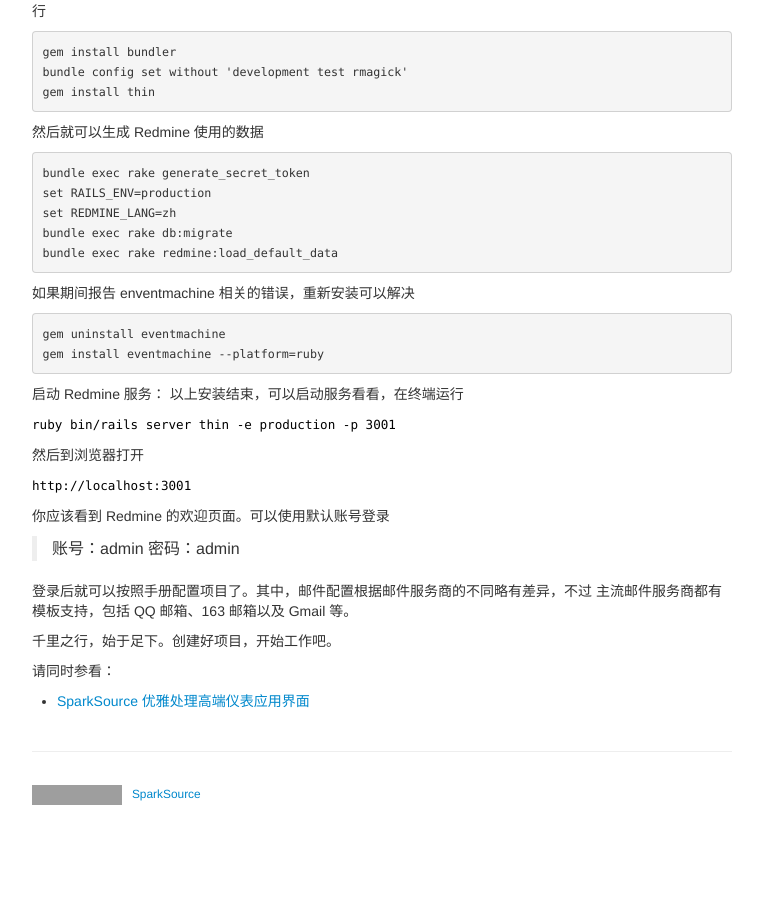
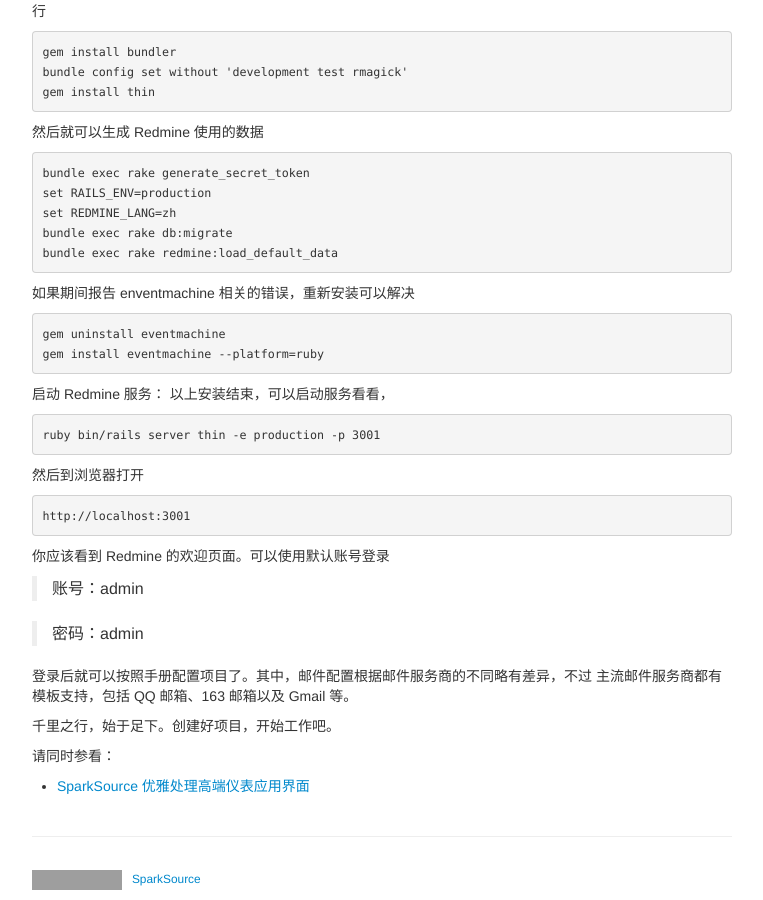
Before and after one commit to SparkSource-cn/web, a Jekyll site: the page built from pages/SparkSource使用Redmine进行项目管理.md, in a window 1280 px wide and 900 px high, scrolled down 934 px. Shown: the whole window, without its empty margins (258-1021 px from the left). Built offline with Jekyll 4.4.1, drawn with Linux system fonts in a browser that asks for light colours; before the commit the page ends 1749 px from its top, so only the background shows below that; grey boxes are pictures that could not be loaded.

Commit message:
edit code block again

````diff
--- a/pages/SparkSource使用Redmine进行项目管理.md
+++ b/pages/SparkSource使用Redmine进行项目管理.md
@@ -84,17 +84,22 @@ gem install eventmachine --platform=ruby
 ```
 
 启动 Redmine 服务：
-以上安装结束，可以启动服务看看，在终端运行
+以上安装结束，可以启动服务看看，
 
-`ruby bin/rails server thin -e production -p 3001`
+```
+ruby bin/rails server thin -e production -p 3001
+```
 
 然后到浏览器打开
 
-`http://localhost:3001`
+```
+http://localhost:3001
+```
 
 你应该看到 Redmine 的欢迎页面。可以使用默认账号登录
 
 >账号：admin
+
 >密码：admin
 
 登录后就可以按照手册配置项目了。其中，邮件配置根据邮件服务商的不同略有差异，不过
````
